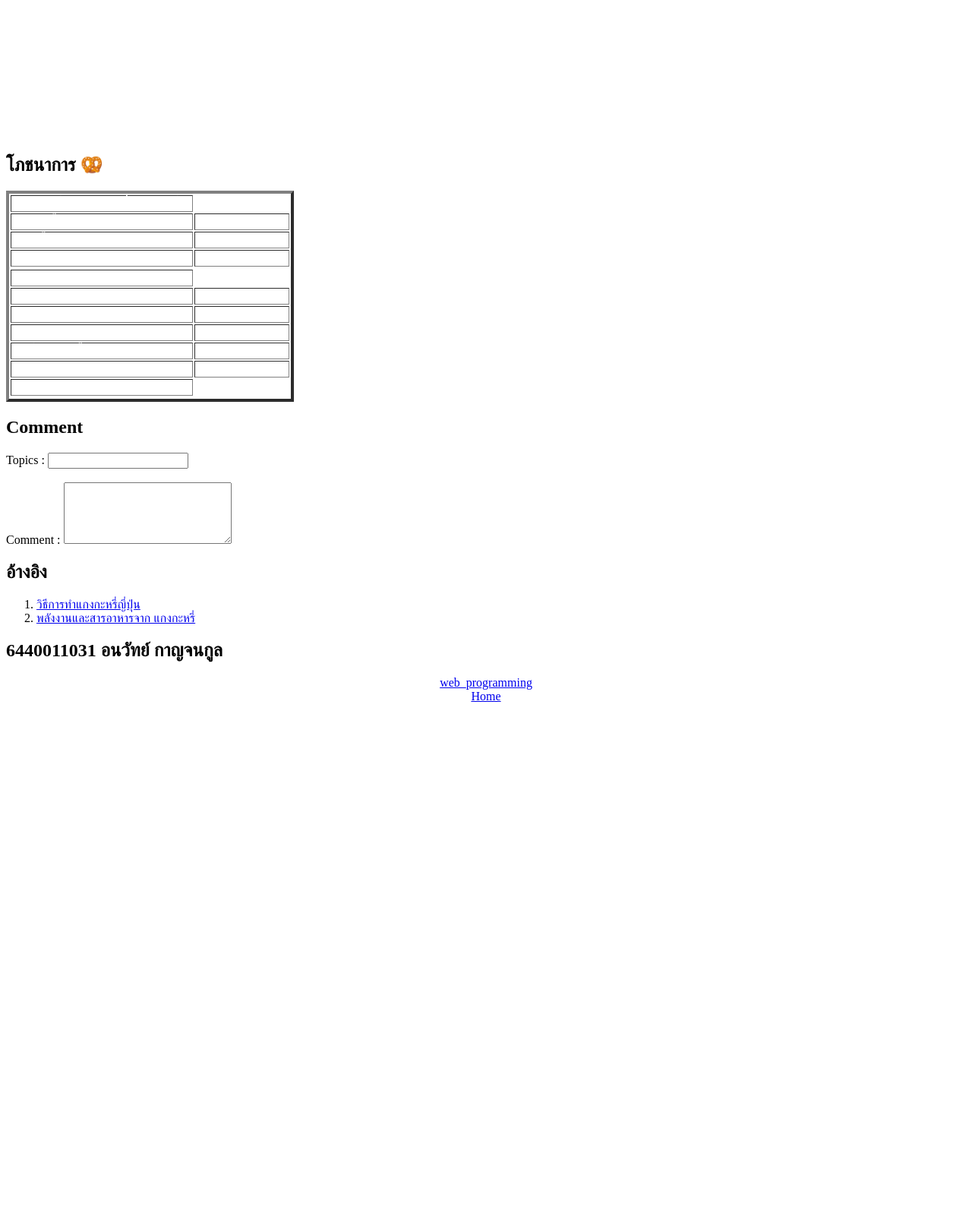
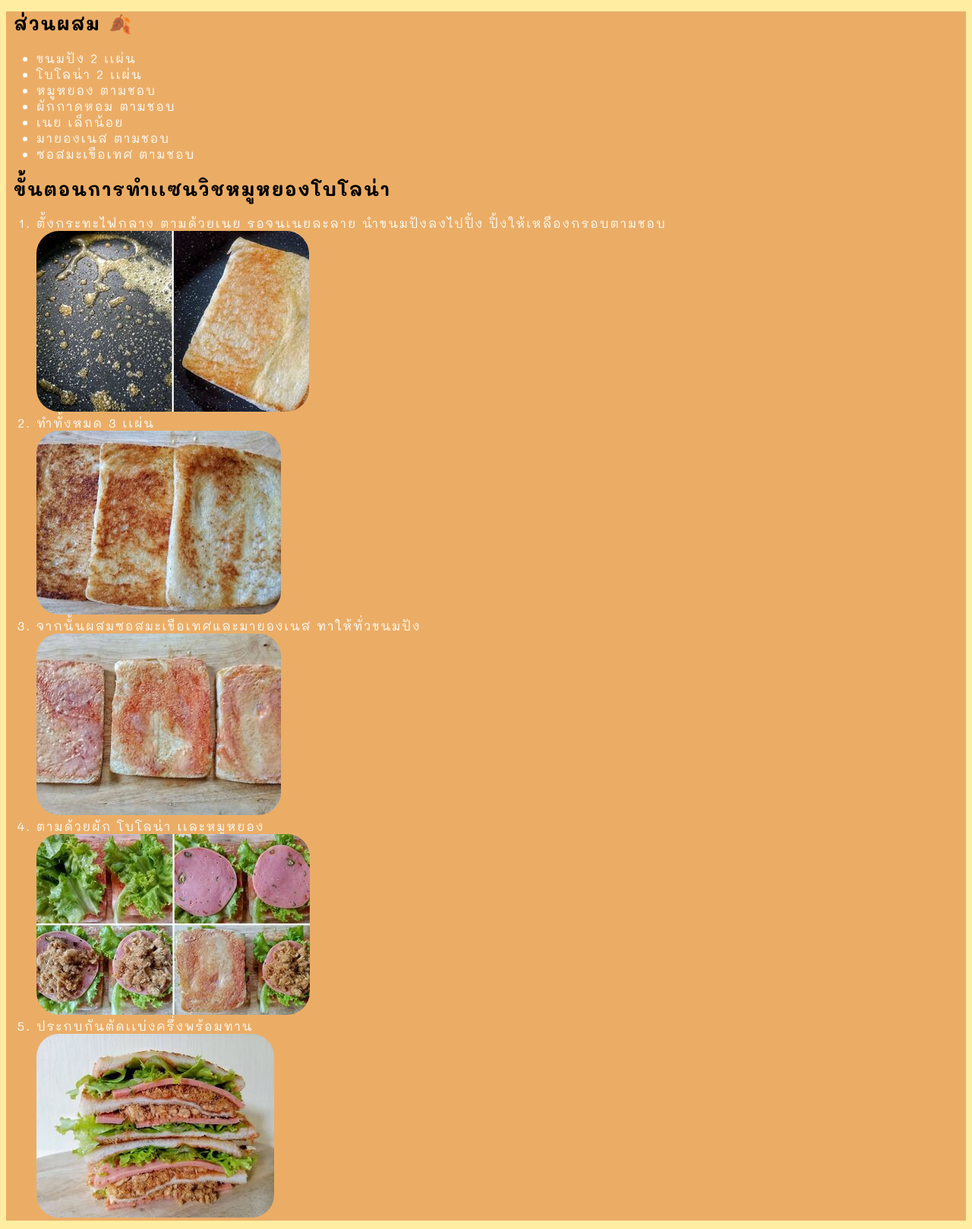
Before and after one commit to armAnawat/excercise031, a plain HTML site: page ex5/ex5.html in a window 1280 px wide. Shown: the part 402-2020 px from the top of the page at 76% size. Before the commit the page ends 1336 px from the top, so only its background shows below. Drawn offline with Linux system fonts and the light colour scheme; the site is published under a folder, as on GitHub Pages, so addresses that start at the root find nothing.

Commit message:
a commit

```diff
--- a/ex5/ex5.html
+++ b/ex5/ex5.html
@@ -10,7 +10,7 @@
       href="https://fonts.googleapis.com/css2?family=Mali:ital,wght@0,200;0,300;0,400;0,500;0,600;0,700;1,200;1,300;1,400;1,500;1,600;1,700&display=swap"
       rel="stylesheet"
     />
-    <link rel="stylesheet" href="/ex5/ex5.css" />
+    <link rel="stylesheet" href="ex5.css" />
     <title>Sandwich Sandwich🍴</title>
   </head>
 
@@ -22,7 +22,7 @@
 
 
     <center><h2 class="san" >เเซนวิชหมูหยองโบโลน่า</h2></center>
-    <center><img src="/ex2/image/sanwit.jpg" class="s1" alt=""></center></div>
+    <center><img src="../ex2/image/sanwit.jpg" class="s1" alt=""></center></div>
     <div class="box2 mt-3 mb-3">
     <h2>ส่วนผสม 🍂</h2>
     <ul style="color: white;">
@@ -39,21 +39,21 @@
       <li>
         ตั้งกระทะไฟกลาง ตามด้วยเนย รอจนเนยละลาย นำขนมปังลงไปปิ้ง ปิ้งให้เหลืองกรอบตามชอบ
       </li>
-      <img src="/ex2/image/kan1.JPG" class="s1" alt="">
+      <img src="../ex2/image/kan1.JPG" class="s1" alt="">
       <li>
         ทำทั้งหมด 3 เเผ่น
       </li>
-      <img src="/ex2/image/kan2.JPG"  class="s1" alt="">
+      <img src="../ex2/image/kan2.JPG"  class="s1" alt="">
       <li>จากนั้นผสมซอสมะเขือเทศและมายองเนส ทาให้ทั่วขนมปัง</li>
-      <img src="/ex2/image/kan3.JPG"  class="s1" alt="">
+      <img src="../ex2/image/kan3.JPG"  class="s1" alt="">
       <li>
        ตามด้วยผัก โบโลน่า เเละหมูหยอง
       </li>
-      <img src="/ex2/image/kan4.JPG" class="s1" alt="">
+      <img src="../ex2/image/kan4.JPG" class="s1" alt="">
       <li>
         ประกบกันตัดเเบ่งครึ่งพร้อมทาน
       </li>
-      <img src="/ex2/image/kan5.JPG"  class="s1" alt="">
+      <img src="../ex2/image/kan5.JPG"  class="s1" alt="">
     </ol>
 </div>
 
@@ -130,8 +130,8 @@
 
     <h2 class="name">6440011031 อนวัทย์ กาญจนกูล </h2>
 
-    <center><a href="/web_programming.html">web_programming</a></center>
-    <center><a href="/index.html">Home</a></center>
+    <center><a href="../web_programming.html">web_programming</a></center>
+    <center><a href="../index.html">Home</a></center>
 
 
 
```
Also changed, not shown: ex4/ex4.html (+8 -8 lines).
